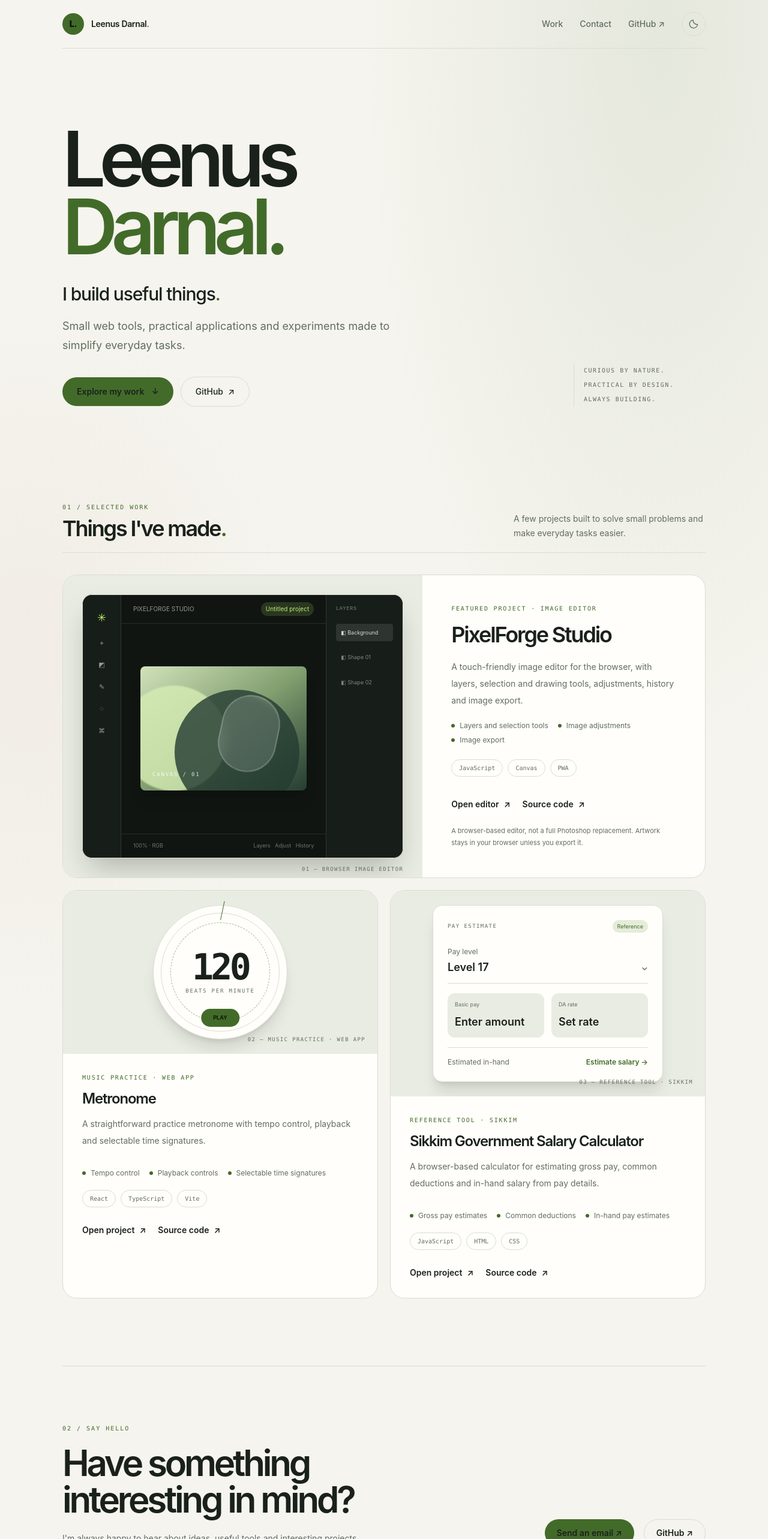
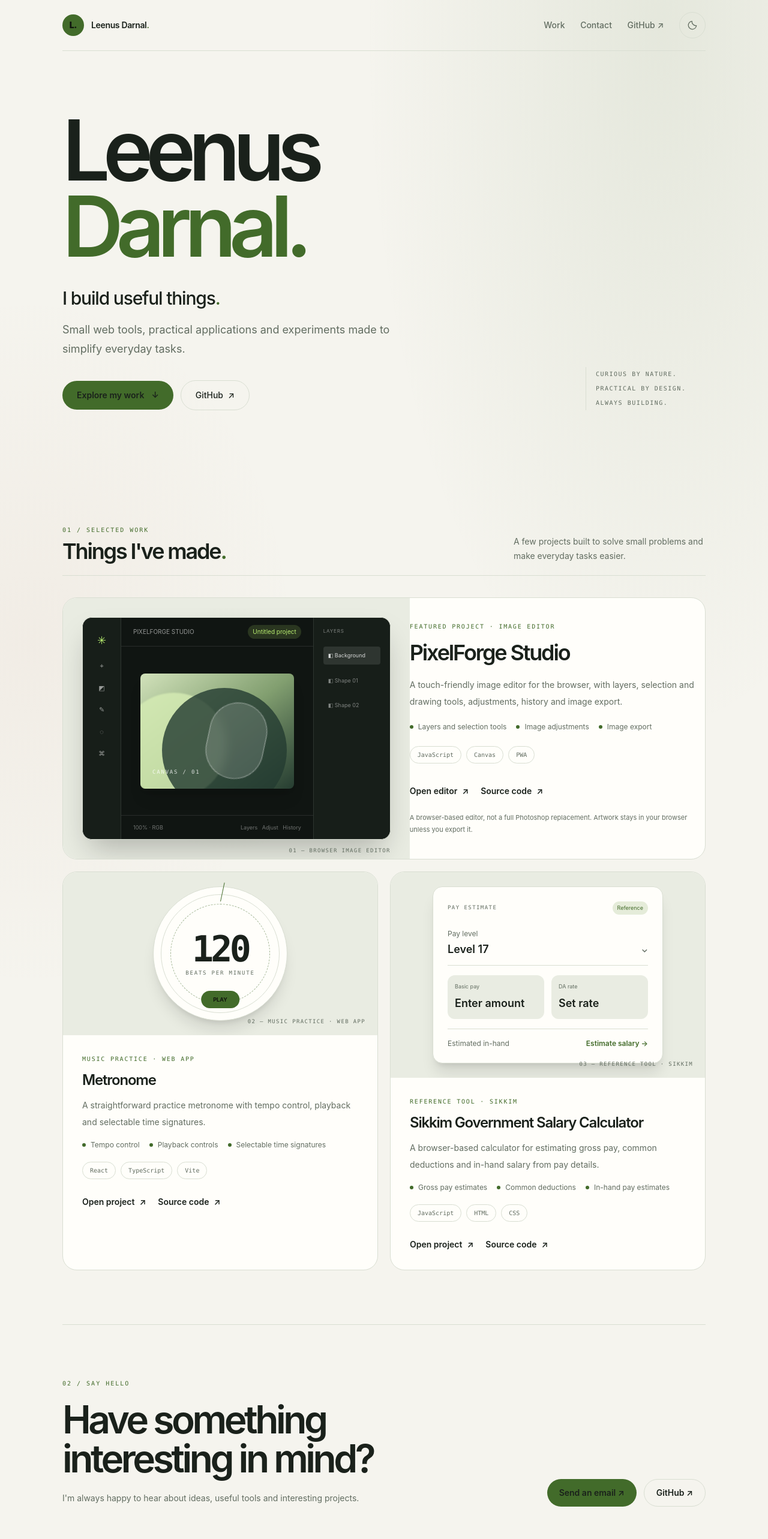
Before and after one commit to leenusdarnal/leenusdarnal.github.io, a SvelteKit app: page / in a window 1280 px wide. Shown: the top 2566 px of the page at 60% size. Built offline with nearby package versions, Linux system fonts and the light colour scheme.

Commit message:
Improve responsive layouts across phones, tablets and desktop

```diff
--- a/src/app.css
+++ b/src/app.css
@@ -83,3 +83,183 @@ button, a { -webkit-tap-highlight-color: transparent; }
     transition-duration: 0.01ms !important;
   }
 }
+
+
+/* Responsive refinements for compact phones, tablets, laptops and wide screens */
+html {
+  overflow-x: clip;
+  scroll-padding-top: 1rem;
+}
+
+body {
+  width: 100%;
+}
+
+.site-shell {
+  padding-inline: clamp(1rem, 4vw, 2.5rem);
+}
+
+.site-header,
+.site-brand,
+.site-nav,
+#main {
+  min-width: 0;
+}
+
+.site-header {
+  min-height: 4.5rem;
+  gap: 0.75rem;
+}
+
+.site-brand {
+  white-space: nowrap;
+}
+
+.site-nav {
+  gap: clamp(0.65rem, 2vw, 1.75rem);
+  white-space: nowrap;
+}
+
+.site-nav button {
+  flex: 0 0 2.75rem;
+  min-width: 2.75rem;
+  min-height: 2.75rem;
+}
+
+.hero-section {
+  grid-template-columns: minmax(0, 1fr);
+  min-height: clamp(30rem, 74svh, 46rem);
+  gap: clamp(2rem, 5vw, 3rem);
+  padding-block: clamp(3.5rem, 8vw, 7rem);
+}
+
+.hero-title {
+  max-width: 100%;
+  font-size: clamp(3.15rem, 11.5vw, 8.8rem);
+  line-height: 0.9;
+  letter-spacing: -0.085em;
+}
+
+.work-section {
+  padding-block: clamp(4rem, 7vw, 7rem);
+}
+
+.work-header > :first-child {
+  min-width: 0;
+}
+
+.featured-grid,
+.project-grid,
+.project-card,
+.featured-copy,
+.project-copy {
+  min-width: 0;
+}
+
+.featured-grid,
+.project-grid {
+  grid-template-columns: minmax(0, 1fr);
+}
+
+.featured-preview {
+  min-width: 0;
+  min-height: clamp(15rem, 32vw, 23rem);
+  padding: clamp(1rem, 3vw, 2rem);
+}
+
+.project-preview {
+  min-width: 0;
+  min-height: clamp(14rem, 26vw, 17rem);
+  padding: clamp(1rem, 3vw, 1.5rem);
+}
+
+.project-copy {
+  padding: clamp(1.25rem, 3vw, 2rem);
+}
+
+.project-description {
+  overflow-wrap: anywhere;
+}
+
+.contact-section {
+  padding-block: clamp(4rem, 7vw, 6rem);
+}
+
+.contact-layout {
+  grid-template-columns: minmax(0, 1fr);
+}
+
+.contact-heading {
+  font-size: clamp(2.25rem, 6.5vw, 4rem);
+}
+
+.contact-actions {
+  gap: 0.75rem;
+}
+
+.contact-actions a {
+  min-height: 2.75rem;
+}
+
+.site-footer {
+  gap: 0.75rem;
+}
+
+@media (max-width: 380px) {
+  .site-shell {
+    padding-inline: 1rem;
+  }
+
+  .site-header {
+    gap: 0.5rem;
+  }
+
+  .site-brand {
+    gap: 0.5rem;
+    font-size: 0.8rem;
+  }
+
+  .site-nav {
+    gap: 0.55rem;
+    font-size: 0.6875rem;
+  }
+
+  .hero-title {
+    font-size: clamp(3rem, 13vw, 3.5rem);
+  }
+}
+
+@media (min-width: 768px) {
+  .hero-section {
+    grid-template-columns: minmax(0, 1fr) 200px;
+    align-items: end;
+  }
+}
+
+@media (min-width: 1024px) {
+  .featured-grid {
+    grid-template-columns: minmax(0, 1.08fr) minmax(0, 0.92fr);
+  }
+
+  .project-grid {
+    grid-template-columns: repeat(2, minmax(0, 1fr));
+  }
+
+  .contact-layout {
+    grid-template-columns: minmax(0, 1fr) auto;
+    align-items: end;
+  }
+}
+
+@media (max-height: 640px) and (min-width: 768px) {
+  .hero-section {
+    min-height: 32rem;
+    padding-block: 3rem;
+  }
+}
+
+@media (prefers-reduced-motion: reduce) {
+  .hero-section {
+    scroll-margin-top: 0;
+  }
+}
--- a/src/routes/+page.svelte
+++ b/src/routes/+page.svelte
@@ -98,16 +98,16 @@
   <script type="application/ld+json">{structuredData}</script>
 </svelte:head>
 
-<div class="mx-auto w-full max-w-6xl px-5 sm:px-8 lg:px-10">
+<div class="site-shell mx-auto w-full max-w-6xl">
   <a class="sr-only focus:not-sr-only focus:fixed focus:left-4 focus:top-4 focus:z-50 focus:rounded-lg focus:bg-[var(--ink)] focus:px-4 focus:py-3 focus:text-[var(--page)]" href="#main">Skip to content</a>
 
-  <header class="flex items-center justify-between border-b border-[var(--line)] py-5">
-    <a href="#top" aria-label="Leenus Darnal — home" class="group flex items-center gap-3 text-sm font-semibold tracking-tight no-underline">
+  <header class="site-header flex items-center justify-between border-b border-[var(--line)] py-4 sm:py-5">
+    <a href="#top" aria-label="Leenus Darnal — home" class="site-brand group flex shrink-0 items-center gap-3 text-sm font-semibold tracking-tight no-underline">
       <span aria-hidden="true" class="grid size-9 place-items-center rounded-full bg-[var(--accent)] text-sm font-black text-[#10150d]">L.</span>
       <span>Leenus Darnal<span class="text-[var(--accent)]">.</span></span>
     </a>
 
-    <nav aria-label="Main navigation" class="flex items-center gap-4 text-xs font-medium text-[var(--muted)] sm:gap-7 sm:text-sm">
+    <nav aria-label="Main navigation" class="site-nav flex shrink-0 items-center text-xs font-medium text-[var(--muted)] sm:text-sm">
       <a href="#work" class="transition-colors hover:text-[var(--ink)]">Work</a>
       <a href="#contact" class="transition-colors hover:text-[var(--ink)]">Contact</a>
       <a href="https://github.com/leenusdarnal" target="_blank" rel="noopener noreferrer" class="hidden transition-colors hover:text-[var(--ink)] sm:inline">GitHub ↗</a>
@@ -117,7 +117,7 @@
         title={theme === 'dark' ? 'Switch to light theme' : 'Switch to dark theme'}
         aria-pressed={theme === 'light'}
         onclick={toggleTheme}
-        class="grid size-10 place-items-center rounded-full border border-[var(--line)] text-[var(--muted)] transition hover:border-[var(--accent)] hover:text-[var(--accent)]"
+        class="grid size-11 place-items-center rounded-full border border-[var(--line)] text-[var(--muted)] transition hover:border-[var(--accent)] hover:text-[var(--accent)]"
       >
         {#if theme === 'dark'}
           <svg xmlns="http://www.w3.org/2000/svg" viewBox="0 0 24 24" fill="none" stroke="currentColor" stroke-width="1.7" stroke-linecap="round" stroke-linejoin="round" class="size-[18px]" aria-hidden="true">
@@ -134,9 +134,9 @@
   </header>
 
   <main id="main">
-    <section id="top" class="relative grid min-h-[570px] content-center gap-10 py-24 md:min-h-[650px] md:grid-cols-[1fr_220px] md:items-end md:py-32">
+    <section id="top" class="hero-section relative grid content-center">
       <div class="max-w-4xl">
-        <h1 class="text-[clamp(3.8rem,10vw,8.8rem)] font-semibold leading-[0.88] tracking-[-0.085em]">
+        <h1 class="hero-title font-semibold">
           Leenus<br />
           <span class="text-[var(--accent)]">Darnal.</span>
         </h1>
@@ -167,8 +167,8 @@
       <div class="pointer-events-none absolute -right-5 top-20 -z-10 hidden select-none text-[18rem] font-black leading-none tracking-[-0.12em] text-[var(--accent)] opacity-[0.035] xl:block">L</div>
     </section>
 
-    <section id="work" aria-labelledby="work-heading" class="scroll-mt-12 pb-28 pt-8">
-      <div class="mb-9 flex flex-wrap items-end justify-between gap-4 border-b border-[var(--line)] pb-5">
+    <section id="work" aria-labelledby="work-heading" class="work-section scroll-mt-12">
+      <div class="work-header mb-9 flex flex-wrap items-end justify-between gap-4 border-b border-[var(--line)] pb-5">
         <div>
           <p class="mb-2 font-mono text-[10px] uppercase tracking-[0.2em] text-[var(--accent)]">01 / SELECTED WORK</p>
           <h2 id="work-heading" class="text-3xl font-semibold tracking-[-0.06em] sm:text-4xl">Things I've made<span class="text-[var(--accent)]">.</span></h2>
@@ -177,8 +177,8 @@
       </div>
 
       <article aria-labelledby="project-pixelforge-title" aria-describedby="project-pixelforge-description" class="group overflow-hidden rounded-3xl border border-[var(--line)] bg-[var(--panel)] transition duration-300 hover:-translate-y-1 hover:border-[color-mix(in_srgb,var(--accent)_55%,var(--line))]">
-        <div class="grid lg:grid-cols-[1.12fr_0.88fr]">
-          <div aria-hidden="true" class="relative min-h-[260px] overflow-hidden bg-[var(--panel-soft)] p-5 sm:min-h-[370px] sm:p-8">
+        <div class="featured-grid grid">
+          <div aria-hidden="true" class="featured-preview relative overflow-hidden bg-[var(--panel-soft)]">
             <div class="absolute inset-0 opacity-70" style="background: radial-gradient(circle at 48% 50%, color-mix(in srgb, var(--accent) 18%, transparent), transparent 55%);"></div>
             <div class="relative mx-auto flex h-full min-h-[230px] max-w-[600px] overflow-hidden rounded-2xl border border-[var(--line)] bg-[#101512] shadow-2xl sm:min-h-[315px]">
               <div class="flex w-12 flex-col items-center gap-4 border-r border-white/10 bg-[#171e19] py-4 text-[11px] text-white/55 sm:w-16 sm:gap-5 sm:py-6">
@@ -206,7 +206,7 @@
             <p class="relative mt-3 text-right font-mono text-[9px] uppercase tracking-[0.15em] text-[var(--muted)]">01 — Browser image editor</p>
           </div>
 
-          <div class="flex flex-col justify-center p-7 sm:p-10 lg:p-12">
+          <div class="featured-copy flex flex-col justify-center">
             <p class="font-mono text-[10px] uppercase tracking-[0.18em] text-[var(--accent)]">FEATURED PROJECT · IMAGE EDITOR</p>
             <h3 id="project-pixelforge-title" class="mt-4 text-3xl font-semibold tracking-[-0.06em] sm:text-4xl">PixelForge Studio</h3>
             <p id="project-pixelforge-description" class="mt-5 text-sm leading-7 text-[var(--muted)]">A touch-friendly image editor for the browser, with layers, selection and drawing tools, adjustments, history and image export.</p>
@@ -227,10 +227,10 @@
         </div>
       </article>
 
-      <div class="mt-5 grid gap-5 lg:grid-cols-2">
+      <div class="project-grid mt-5 grid gap-5">
         {#each projects.slice(1) as project}
-          <article aria-labelledby="project-{project.visual}-title" aria-describedby="project-{project.visual}-description" class="group overflow-hidden rounded-3xl border border-[var(--line)] bg-[var(--panel)] transition duration-300 hover:-translate-y-1 hover:border-[color-mix(in_srgb,var(--accent)_55%,var(--line))]">
-            <div aria-hidden="true" class="relative flex min-h-[235px] items-center justify-center overflow-hidden bg-[var(--panel-soft)] p-6 sm:min-h-[270px]">
+          <article aria-labelledby="project-{project.visual}-title" aria-describedby="project-{project.visual}-description" class="project-card group overflow-hidden rounded-3xl border border-[var(--line)] bg-[var(--panel)] transition duration-300 hover:-translate-y-1 hover:border-[color-mix(in_srgb,var(--accent)_55%,var(--line))]">
+            <div aria-hidden="true" class="project-preview relative flex items-center justify-center overflow-hidden bg-[var(--panel-soft)]">
               {#if project.visual === 'metro'}
                 <div class="relative grid size-48 place-items-center rounded-full border border-[var(--line)] bg-[var(--panel)] shadow-xl sm:size-56">
                   <div class="absolute inset-3 rounded-full border border-[var(--line)]"></div>
@@ -253,10 +253,10 @@
               {/if}
               <p class="absolute bottom-4 right-5 font-mono text-[9px] uppercase tracking-[0.15em] text-[var(--muted)]">{project.number} — {project.type}</p>
             </div>
-            <div class="p-6 sm:p-8">
+            <div class="project-copy">
               <p class="font-mono text-[10px] uppercase tracking-[0.18em] text-[var(--accent)]">{project.type}</p>
               <h3 id="project-{project.visual}-title" class="mt-3 text-2xl font-semibold tracking-[-0.05em]">{project.name}</h3>
-              <p id="project-{project.visual}-description" class="mt-3 min-h-[72px] text-sm leading-7 text-[var(--muted)]">{project.description}</p>
+              <p id="project-{project.visual}-description" class="project-description mt-3 text-sm leading-7 text-[var(--muted)]">{project.description}</p>
               <ul aria-label="{project.name} highlights" class="mt-4 flex flex-wrap gap-x-4 gap-y-2 text-xs text-[var(--muted)]">
                 {#each project.features as feature}
                   <li class="flex items-center gap-2"><span aria-hidden="true" class="size-1.5 rounded-full bg-[var(--accent)]"></span>{feature}</li>
@@ -265,7 +265,7 @@
               <div class="mt-5 flex flex-wrap gap-2">
                 {#each project.stack as item}<span class="rounded-full border border-[var(--line)] px-3 py-1.5 font-mono text-[10px] text-[var(--muted)]">{item}</span>{/each}
               </div>
-              <div class="mt-7 flex flex-wrap gap-5 text-sm font-semibold">
+              <div class="project-actions mt-7 flex flex-wrap gap-5 text-sm font-semibold">
                 <a class="inline-flex items-center gap-2 text-[var(--accent)] transition hover:gap-3" href={project.live} target="_blank" rel="noopener noreferrer">Open project <span>↗</span></a>
                 <a class="inline-flex items-center gap-2 text-[var(--muted)] transition hover:text-[var(--ink)]" href={project.source} target="_blank" rel="noopener noreferrer">Source code <span>↗</span></a>
               </div>
@@ -275,22 +275,22 @@
       </div>
     </section>
 
-    <section id="contact" aria-labelledby="contact-heading" class="scroll-mt-12 border-y border-[var(--line)] py-20 sm:py-24">
+    <section id="contact" aria-labelledby="contact-heading" class="contact-section scroll-mt-12 border-y border-[var(--line)]">
       <p class="font-mono text-[10px] uppercase tracking-[0.2em] text-[var(--accent)]">02 / SAY HELLO</p>
-      <div class="mt-5 grid gap-8 md:grid-cols-[1fr_auto] md:items-end">
+      <div class="contact-layout mt-5 grid gap-8">
         <div>
-          <h2 id="contact-heading" class="max-w-2xl text-4xl font-semibold leading-[1.02] tracking-[-0.07em] sm:text-6xl">Have something<br class="hidden sm:block" /> interesting in mind?</h2>
+          <h2 id="contact-heading" class="contact-heading max-w-2xl font-semibold leading-[1.02] tracking-[-0.07em]">Have something<br class="hidden sm:block" /> interesting in mind?</h2>
           <p class="mt-5 max-w-lg text-sm leading-7 text-[var(--muted)]">I'm always happy to hear about ideas, useful tools and interesting projects.</p>
         </div>
-        <div class="flex flex-wrap gap-4 text-sm font-semibold">
-          <a class="inline-flex items-center gap-2 rounded-full bg-[var(--accent)] px-5 py-3 text-[#10150d] transition hover:-translate-y-0.5" href="mailto:leenus.darnal@gmail.com">Send an email ↗</a>
-          <a class="inline-flex items-center gap-2 rounded-full border border-[var(--line)] px-5 py-3 transition hover:border-[var(--accent)]" href="https://github.com/leenusdarnal" target="_blank" rel="noopener noreferrer">GitHub ↗</a>
+        <div class="contact-actions flex flex-wrap gap-4 text-sm font-semibold">
+          <a class="inline-flex min-h-11 items-center gap-2 rounded-full bg-[var(--accent)] px-5 py-3 text-[#10150d] transition hover:-translate-y-0.5" href="mailto:leenus.darnal@gmail.com">Send an email ↗</a>
+          <a class="inline-flex min-h-11 items-center gap-2 rounded-full border border-[var(--line)] px-5 py-3 transition hover:border-[var(--accent)]" href="https://github.com/leenusdarnal" target="_blank" rel="noopener noreferrer">GitHub ↗</a>
         </div>
       </div>
     </section>
   </main>
 
-  <footer class="flex flex-col justify-between gap-4 py-7 text-xs text-[var(--muted)] sm:flex-row sm:items-center">
+  <footer class="site-footer flex flex-col justify-between gap-4 py-7 text-xs text-[var(--muted)] sm:flex-row sm:items-center">
     <span>© {new Date().getFullYear()} Leenus Darnal</span>
     <span class="flex items-center gap-2">Built with SvelteKit & Tailwind CSS <span class="text-[var(--accent)]">✳</span></span>
     <a href="https://github.com/leenusdarnal/leenusdarnal.github.io" target="_blank" rel="noopener noreferrer" class="transition hover:text-[var(--ink)]">View source ↗</a>
```
Also changed, not shown: 1 other file (tests, documents, lock files or other folders).
